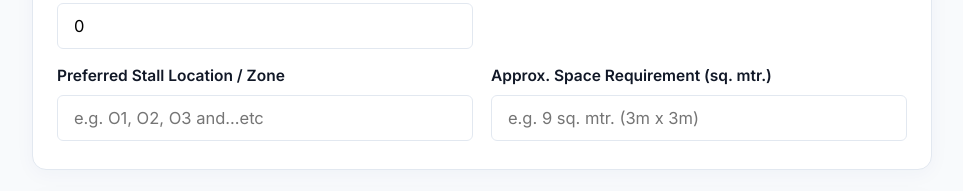
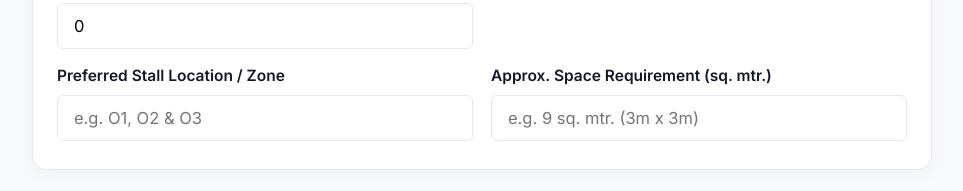
Before and after one commit to cosuniqtechnologies-5310/dentalshow-html, a plain HTML site: page space-booking.html in a window 1280 px wide. Shown: the part 2329-2520 px from the top of the page, without its empty margins (158-1121 px from the left). Drawn offline with Linux system fonts and the light colour scheme.

Commit message:
Update preferred stall placeholder to e.g. O1, O2 & O3

```diff
--- a/space-booking.html
+++ b/space-booking.html
@@ -249,7 +249,7 @@
               <div class="field">
                 <label for="preferred_zone">Preferred Stall Location / Zone</label>
                 <input id="preferred_zone" name="preferred_zone"
-                  placeholder="e.g. O1, O2, O3 and...etc" />
+                  placeholder="e.g. O1, O2 & O3" />
               </div>
               <div class="field">
                 <label for="space_sqmtr">Approx. Space Requirement (sq. mtr.)</label>
```
Also changed, not shown: stallbooking.html (+1 -1 lines).
